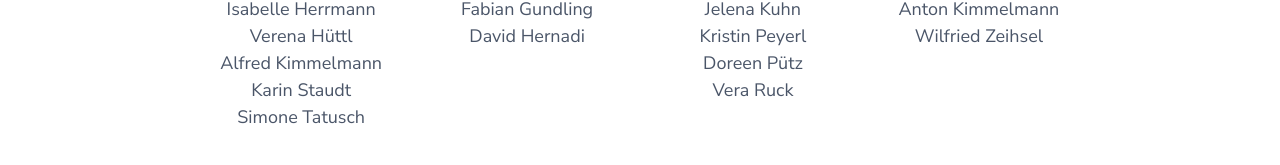
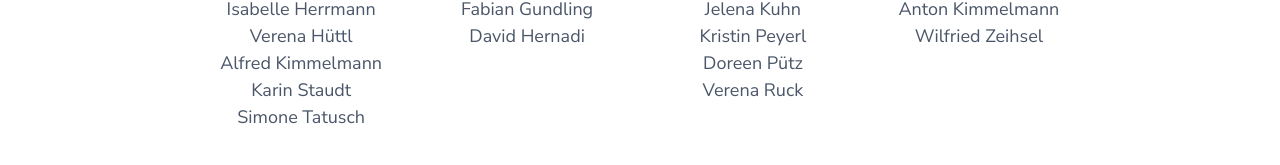
Before and after one commit to dreitagebart/musikkapelle-markelsheim-v2, a Next.js app: page /club/band in a window 1280 px wide. Shown: the part 1250-1415 px from the top of the page. Built offline with nearby package versions, Linux system fonts and the light colour scheme.

Commit message:
vera -> verena

```diff
--- a/src/pages/club/band.tsx
+++ b/src/pages/club/band.tsx
@@ -81,7 +81,7 @@ const Page: NextPageExtended = () => {
                 <ListItem>Jelena Kuhn</ListItem>
                 <ListItem>Kristin Peyerl</ListItem>
                 <ListItem>Doreen Pütz</ListItem>
-                <ListItem>Vera Ruck</ListItem>
+                <ListItem>Verena Ruck</ListItem>
               </List>
             </Box>
             <Box textAlign='center'>
```
